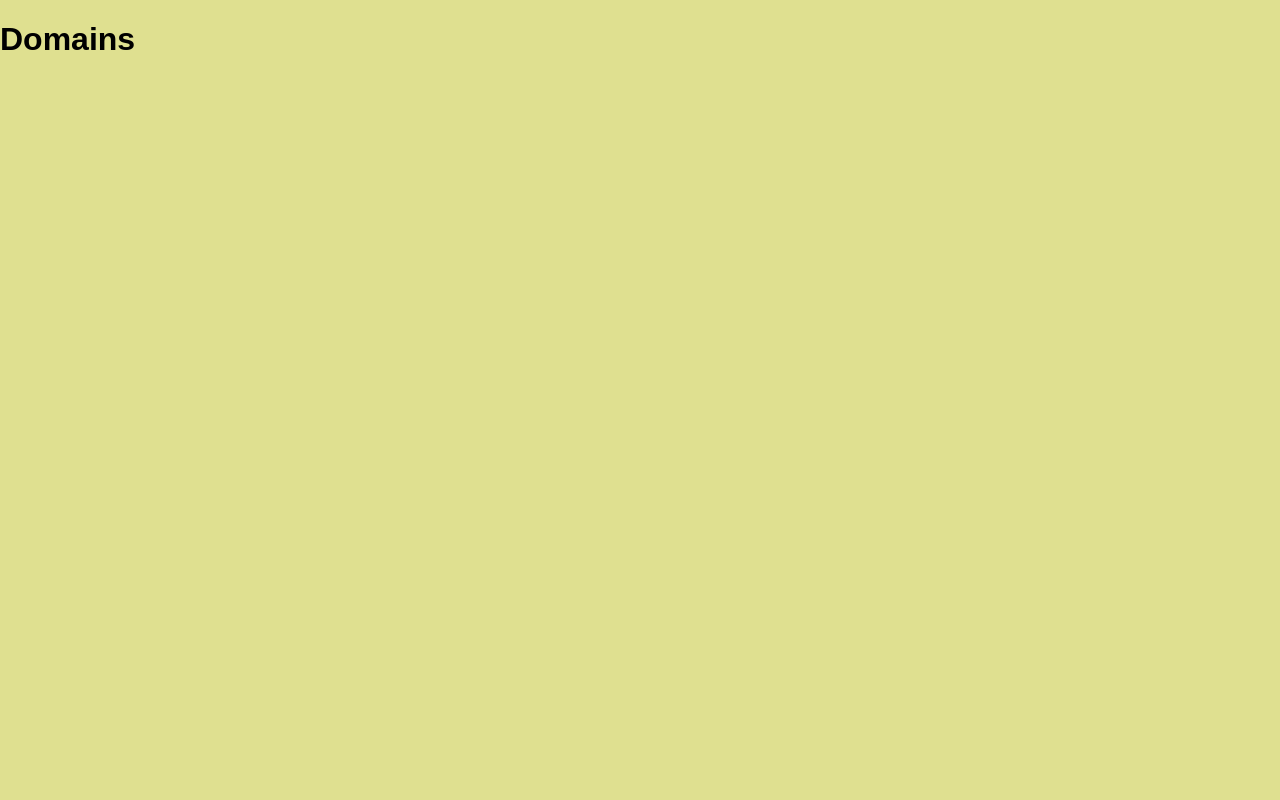
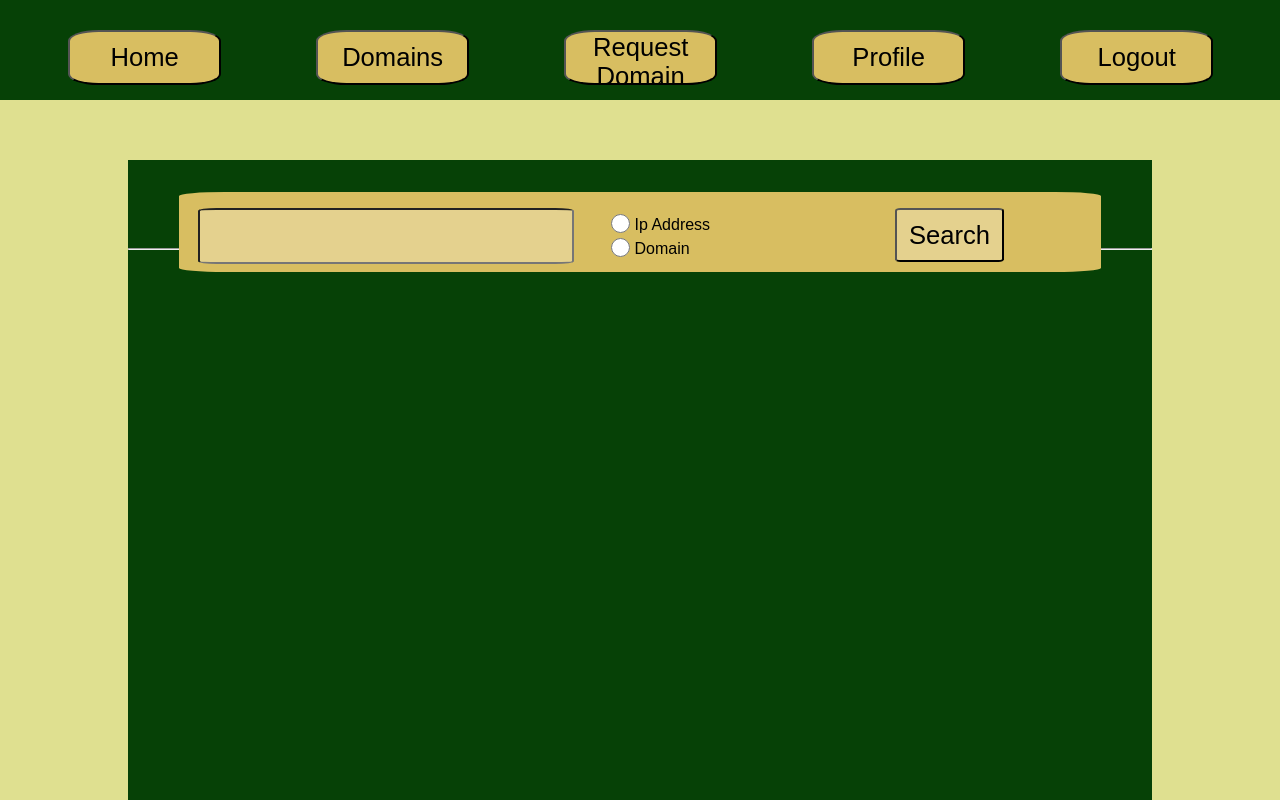
Before and after one commit to AlbusSerpents/fmi-www-project-front-end, a React (Create React App) app: page /domains in a window 1280 px wide. Built offline with nearby package versions, Linux system fonts and the light colour scheme.

Commit message:
Basic styles of the search bar for domains page

```diff
--- a/src/App.js
+++ b/src/App.js
@@ -1,6 +1,7 @@
 import React, { Component } from 'react';
 import LoginForm from './components/LoginForm';
 import Home from './components/Home'
+import Domains from './components/Domains'
 import { BrowserRouter, Route, Redirect } from 'react-router-dom'
 import { CookiesProvider } from 'react-cookie';
 
@@ -8,11 +9,11 @@ class App extends Component {
 
   constructor(props) {
     super(props);
-    this.handleBaseUrl = this.handleBaseUrl.bind(this);
+    this.handleBaseUrl = this.handleRoot.bind(this);
     this.state = { user: this.props.user };
   }
 
-  handleBaseUrl() {
+  handleRoot() {
     return (this.state.user == null) ? <Redirect to='/login' /> : <Redirect to='/home' />;
   }
 
@@ -20,12 +21,10 @@ class App extends Component {
     return (
       <BrowserRouter>
         <CookiesProvider>
-          <Route path='/' exact render={() => this.handleBaseUrl()} />
+          <Route path='/' exact render={() => this.handleRoot()} />
           <Route path='/login' exact render={() => <LoginForm />} />
-          <Route path='/home' exact render={(user) => <Home user={user} />} />
-          <Route path='/domains' exact render={
-            () => { return (<h1>Domains</h1>); }
-          } />
+          <Route path='/home' exact render={() => <Home />} />
+          <Route path='/domains' exact render={() => <Domains />} />
           <Route path='/request' exact render={
             () => { return (<h1>Request</h1>); }
           } />
--- /dev/null
+++ b/src/components/Domains.js
@@ -0,0 +1,82 @@
+import React, { Component } from 'react';
+import '../styles/domains.css';
+import NavBar from './NavBar'
+import { Redirect } from 'react-router-dom'
+import { instanceOf } from 'prop-types';
+import { Cookies, withCookies } from "react-cookie";
+
+import DomainsHandler from '../networking/DomainsHandler'
+
+class Domains extends Component {
+
+    static propTypes = {
+        cookies: instanceOf(Cookies).isRequired
+    };
+
+    constructor(props) {
+        super(props);
+
+        this.handleUser = this.handleUser.bind(this);
+        this.myDomains = this.myDomains.bind(this);
+
+        this.handler = new DomainsHandler();
+
+        this.state = { user: null };
+    }
+
+    componentWillMount() {
+        const { cookies } = this.props;
+        const userCookie = cookies.get('user');
+        if (userCookie) {
+            this.setState({ user: userCookie });
+        } else {
+            this.setState({ authenticated: true });
+        }
+    }
+
+    handleUser() {
+        if (this.state.user != null) {
+            return <h2> Hello, {this.state.user.username} </h2>;
+        } else {
+            return <Redirect to='/' />
+        }
+    }
+
+    myDomains() {
+        if (this.state.user != null) {
+            const auth = this.state.user.sessionId;
+            const userId = this.state.user.id;
+            this.handler.getMyDomains(userId, auth)
+                .then(domains => console.log(domains));
+        }
+    }
+
+    render() {
+        return (
+            <div className='domains'>
+                <NavBar />
+                <div className='content'>
+                    <div className='search-bar'>
+                        <input type='text' className='search-bar-text' />
+                        <div className='search-type'>
+                            <div className='search-bar-radio'>
+                                <input type='radio' name='type' value='Ip Addres' />Ip Address
+                            </div>
+                            <div className='search-bar-radio' >
+                                <input type='radio' name='type' value='Domain' />Domain
+                            </div>
+                        </div>
+                        <input type='button' value='Search' className='search-button' />
+                    </div>
+                    <div><hr /></div>
+                    {this.myDomains()}
+                    <div className='my-domains'>
+                    </div>
+                </div>
+            </div>
+        );
+    }
+
+}
+
+export default withCookies(Domains);
--- /dev/null
+++ b/src/networking/DomainsHandler.js
@@ -0,0 +1,14 @@
+import NetworkingHandler from "./NetworkHandler";
+
+class DomainsHandler extends NetworkingHandler {
+    getMyDomains(id, sessionId) {
+        return this.executeRequest(
+            `domain/my-domains/${id}`,
+            this.methods.get(),
+            null,
+            { 'X-Auth-Token': sessionId }
+        );
+    }
+}
+
+export default DomainsHandler;
--- /dev/null
+++ b/src/styles/domains.css
@@ -0,0 +1,81 @@
+@import url("../index.css");
+
+.content {
+    background-color: #064106;
+    position: absolute;
+    height: 80%;
+    margin: auto;
+    width: 80%;
+    top: 20%;
+    left: 10%;
+    box-sizing: content-box;
+}
+
+.search-bar {
+    position: relative;
+    margin: 0;
+    width: 90%;
+    height: 80px;
+    max-height: 100px;
+    left: 5%;
+    right: 5%;
+    top: 5%;
+    background-color: #d8be61;
+    border-radius: 5%;
+}
+
+.search-bar-text {
+    position: relative;
+    margin: 0;
+    padding: 2px;
+    left: 2%;
+    float: left;
+    top: 20%;
+    height: 60%;
+    width: 40%;
+    box-sizing: content-box;
+    border-radius: 5%;
+}
+
+.search-type {
+    position: relative;
+    margin: 0;
+    padding: 2px;
+    padding-left: 5px;
+    left: 2%;
+    float: left;
+    top: 20%;
+    height: 60%;
+    width: 30%;
+    box-sizing: content-box;
+    border-radius: 5%;
+}
+
+.search-bar-radio {
+    position: relative;
+    top: 2.5%;
+    width: 100%;
+    height: 50%;
+    text-align: start;
+}
+
+.search-bar-radio input{
+    position: relative;
+    top: 10%;
+    width: 20%;
+    height: 80%;
+    box-sizing: content-box;
+    margin: 0;
+}
+
+.search-button {
+    top: 0;
+    margin: 0;
+    position: relative;
+    float: left;
+    top: 20%;
+    height: 60%;
+    margin-left: 10px;
+    width: 10%;
+    box-sizing: content-box;
+}
--- a/src/styles/nav-bar.css
+++ b/src/styles/nav-bar.css
@@ -3,7 +3,7 @@
 .nav-bar{
     background-color: #064106;
     position: absolute;
-    height: 15%;
+    height: 12.5%;
     top: 0;
     width: 100%;
 }
```
Also changed, not shown: src/components/LoginForm.js (line endings or trailing spaces).
